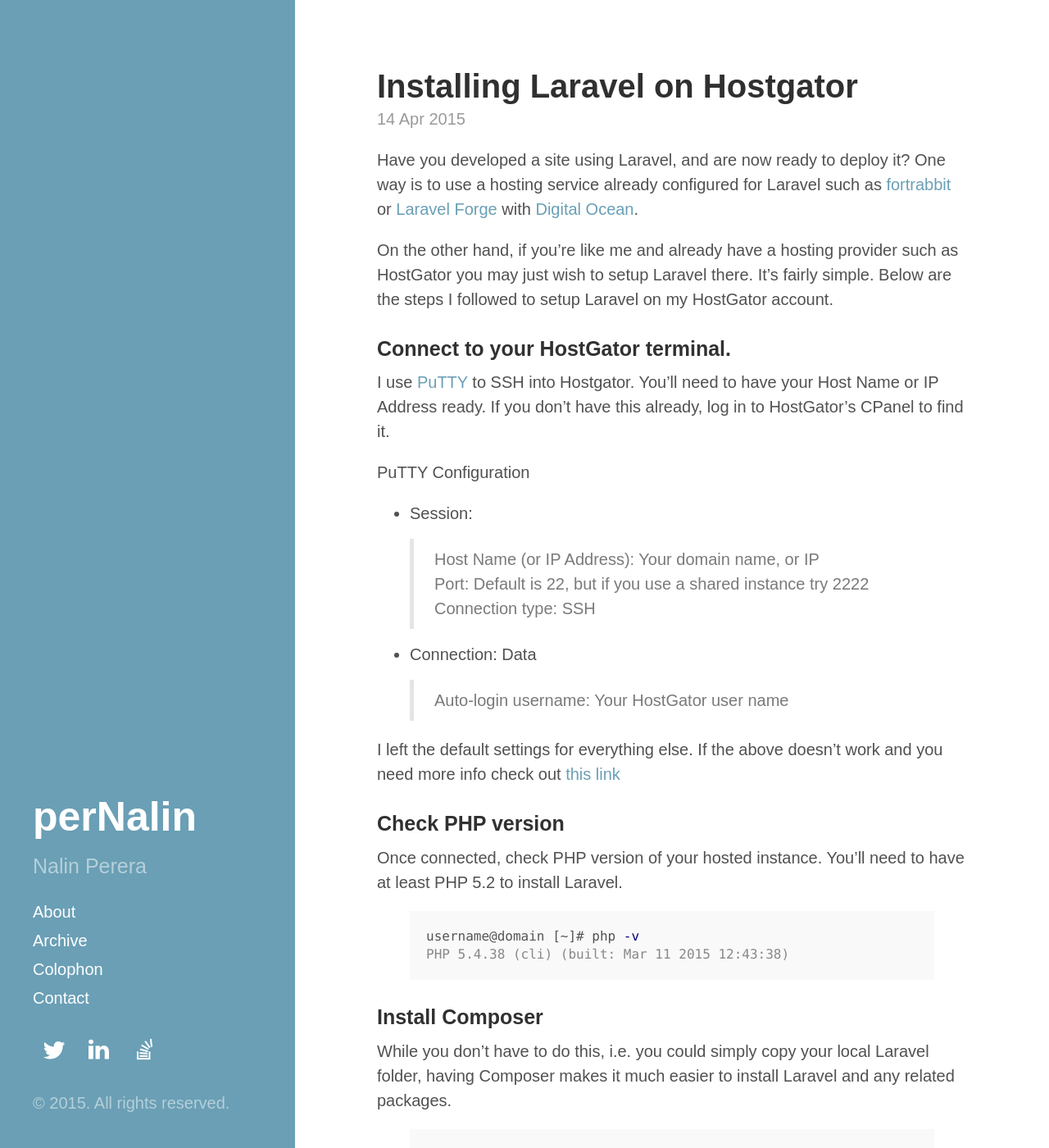
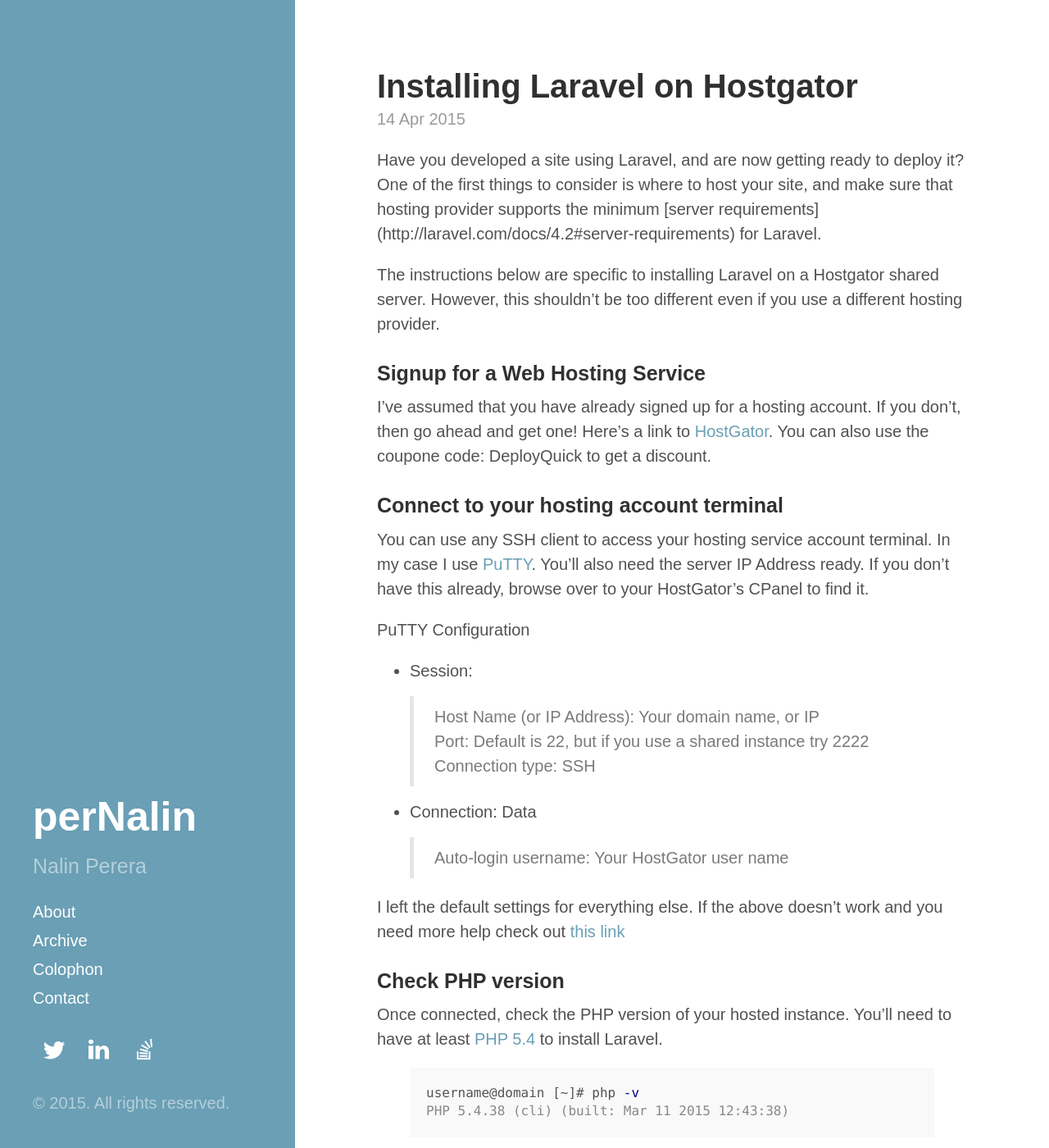
Before and after one commit to pernalin/pernalin.github.io, a Jekyll site: the page built from _posts/2015-04-14-laravel-on-hostgator.md, in a window 1280 px wide and 1400 px high. Shown: the whole window at 82% size. Built offline with Jekyll 4.4.1, drawn with Linux system fonts in a browser that asks for light colours; nearby versions of some CDN libraries; Markdown is read by kramdown in place of the engine named in the settings; comment, search, counter and statistics services are not loaded; some of the changed text lies outside the part shown.

Commit message:
fixed everything!

```diff
--- a/_posts/2015-04-14-laravel-on-hostgator.md
+++ b/_posts/2015-04-14-laravel-on-hostgator.md
@@ -3,18 +3,25 @@ layout: post
 title: Installing Laravel on Hostgator
 ---
 
-Have you developed a site using Laravel, and are now ready to deploy it? One way is to use a
-hosting service already configured for Laravel such as [fortrabbit](http://www.fortrabbit.com/) or [Laravel Forge](https://forge.laravel.com/) with [Digital Ocean](https://www.digitalocean.com/).
+Have you developed a site using Laravel, and are now getting ready to deploy it? One of the first things to
+consider is where to host your site, and make sure that hosting provider supports the minimum [server requirements]
+(http://laravel.com/docs/4.2#server-requirements) for Laravel.
 
-On the other hand, if you're like me and already have a hosting provider such as HostGator you may just wish to setup
-Laravel there. It's fairly simple. Below are the steps I followed to setup Laravel on my HostGator
-account.
+The instructions below are specific to installing Laravel on a Hostgator shared server. However, this shouldn't be
+too different even if you use a different hosting provider.
 
-### Connect to your HostGator terminal.
-I use [PuTTY](http://www.putty.org/) to SSH into Hostgator. You'll need to have your Host
-Name or IP Address ready. If you don't have this already, log in to HostGator's CPanel to find it.
+### Signup for a Web Hosting Service
+I've assumed that you have already signed up for a hosting account. If you don't, then go ahead and get
+one! Here's a link to [HostGator](http://secure.hostgator.com/~affiliat/cgi-bin/affiliates/clickthru.cgi?id=). You
+can also use the coupone code: DeployQuick to get a discount.
+
+### Connect to your hosting account terminal
+You can use any SSH client to access your hosting service account terminal. In my case I use [PuTTY](http://www
+.putty.org/). You'll also need the server IP Address ready. If you don't have this already, browse over to
+your HostGator's CPanel to find it.
 
 PuTTY Configuration
+
 *    Session:
      > Host Name (or IP Address): Your domain name, or IP
      > Port: Default is 22, but if you use a shared instance try 2222
@@ -22,21 +29,22 @@ PuTTY Configuration
 *    Connection: Data
      > Auto-login username: Your HostGator user name
 
-I left the default settings for everything else. If the above doesn't work and you need more info check out [this
+I left the default settings for everything else. If the above doesn't work and you need more help check out [this
 link](https://support.hostgator.com/articles/specialized-help/technical/ssh-keying-through-putty-on-windows-or-linux)
 
 ### Check PHP version
 
-Once connected, check PHP version of your hosted instance. You'll need to have at least PHP 5.2 to install Laravel.
+Once connected, check the PHP version of your hosted instance. You'll need to have at least [PHP 5.4](http://laravel
+.com/docs/4.2#server-requirements) to install Laravel.
 
-{% highlight console lineos %}
+{% highlight console %}
 username@domain [~]# php -v
 PHP 5.4.38 (cli) (built: Mar 11 2015 12:43:38)
 {% endhighlight %}
 
 ### Install Composer
-While you don't have to do this, i.e. you could simply copy your local Laravel folder, having Composer makes it much
-easier to install Laravel and any related packages.
+While you don't have to do this, i.e. you could simply copy your local Laravel folder, or clone laravel using Git,
+having Composer makes it much easier to install Laravel and its related packages.
 
 {% highlight console %}
 username@domain [~]# curl -sS https://getcomposer.org/installer | php
@@ -47,19 +55,22 @@ Use it: php composer.phar
 {% endhighlight %}
 
 ### Install Laravel
-Install the right version of Laravel on your Host. If you don't know which version you have in Dev, use `php artisan
---version` to find out.
+Install the right version of Laravel on your Host. If you don't know which Laravel version you have in Dev, use `php
+artisan --version` on your local dev console to find out.
 
-On the PuTTY terminal enter the following to install the latest Laravel version, or specify a particular version number.
+On the PuTTY terminal enter the following command to install. Make sure you replace <version number> with the required Laravel version. E.g. `laravel/laravel=*4.2* --prefer-dist`
 
 {% highlight console %}
-username@domain [~]# composer create-project laravel/laravel --prefer-dist
-OR
-username@domain [~]# composer create-project laravel/laravel=4.2 --prefer-dist
+username@domain [~]# php composer.phar create-project laravel/laravel=<version number> --prefer-dist
 {% endhighlight %}
 
-If Composer is able to find the particular version you wish to install you should start to see the results of the
-installation.
+In case you don't specify a version number, composer will install the latest available.
+{% highlight console %}
+username@domain [~]# php composer.phar create-project laravel/laravel --prefer-dist
+{% endhighlight %}
+
+If Composer is able to find the particular version you wish to install you will begin to see the installation
+start.
 {% highlight console %}
 Installing laravel/laravel (v4.2.0)
   - Installing laravel/laravel (v4.2.0)
@@ -74,8 +85,9 @@ Installing dependencies (including require-dev)
 Application key [XXX] set successfully.
 {% endhighlight %}
 
-### To remove a Laravel installation simply delete the Laravel folder
-If you installed the wrong version, or you need to get rid of Laravel simply delete the folder and its content.
+### To remove a Laravel installation
+If you installed the wrong version, or you need to get rid of Laravel simply delete the Laravel folder and its
+content from your hosting site.
 
 {% highlight console %}
 username@domain [~]# rm -r laravel
```
